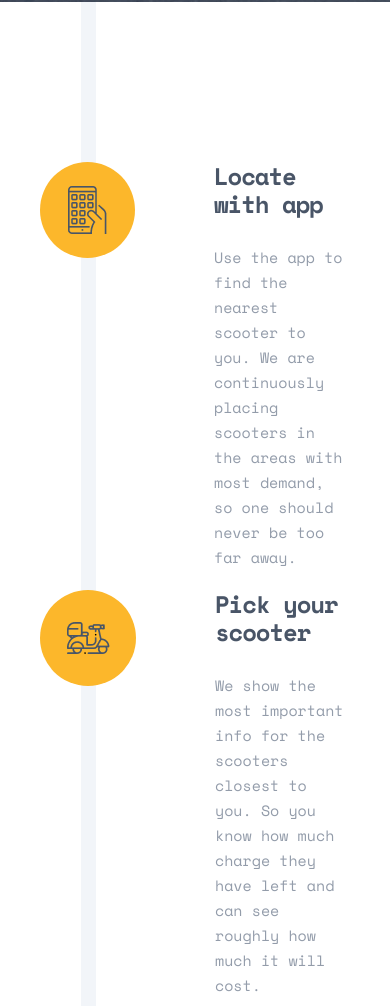
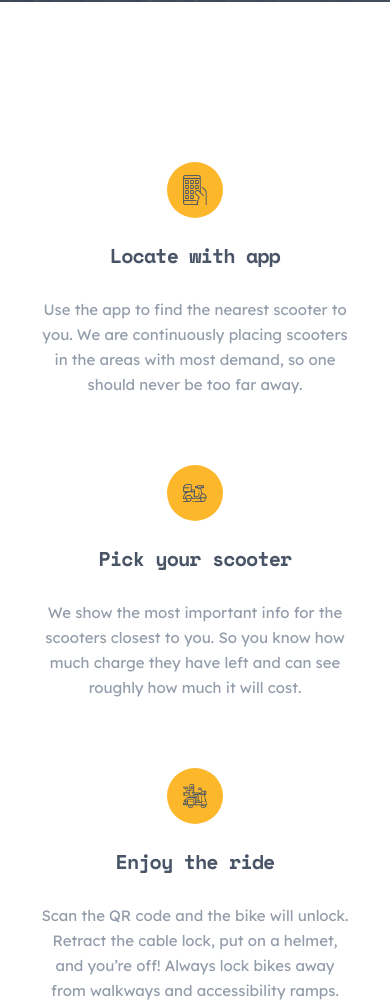
Before and after one commit to Ali0496/scooter, a plain HTML site: page index.html in a window 390 px wide. Shown: the part 856-1862 px from the top of the page. Drawn offline with nearby package versions, Linux system fonts and the light colour scheme.

Commit message:
step section updated

```diff
--- a/styles/style.css
+++ b/styles/style.css
@@ -383,7 +383,7 @@ a {
   .step-box p {
     max-width: 398px;
   }
-  .step-line{
+  .step-line {
     bottom: 40px;
     height: calc(400vh);
     width: 15px;
@@ -421,6 +421,7 @@ a {
     display: none;
   }
 }
+
 @media (max-width: 420px) {
   .hero {
     padding: 115px 32px 179px;
@@ -429,3 +430,38 @@ a {
     top: 610.59px;
   }
 }
+@media (max-width: 500px) {
+  .step-line {
+    display: none;
+  }
+  .step-box {
+    flex-direction: column;
+    align-items: center;
+    margin-bottom: 48px;
+    gap: 24px;
+  }
+  .step-box h3 {
+    text-align: center;
+    font-size: 20px;
+    font-weight: 700;
+    line-height: 28px;
+    letter-spacing: -0.8928571343421936px;
+    text-align: center;
+  }
+  .step-box p {
+    text-align: center;
+    font-family: Lexend Deca;
+    font-size: 15px;
+    font-weight: 400;
+    line-height: 25px;
+    text-align: center;
+  }
+  .step-img {
+    width: 56px;
+    height: 56px;
+    padding: 18px;
+  }
+  .step-img img {
+    width: 24px;
+  }
+}
```
